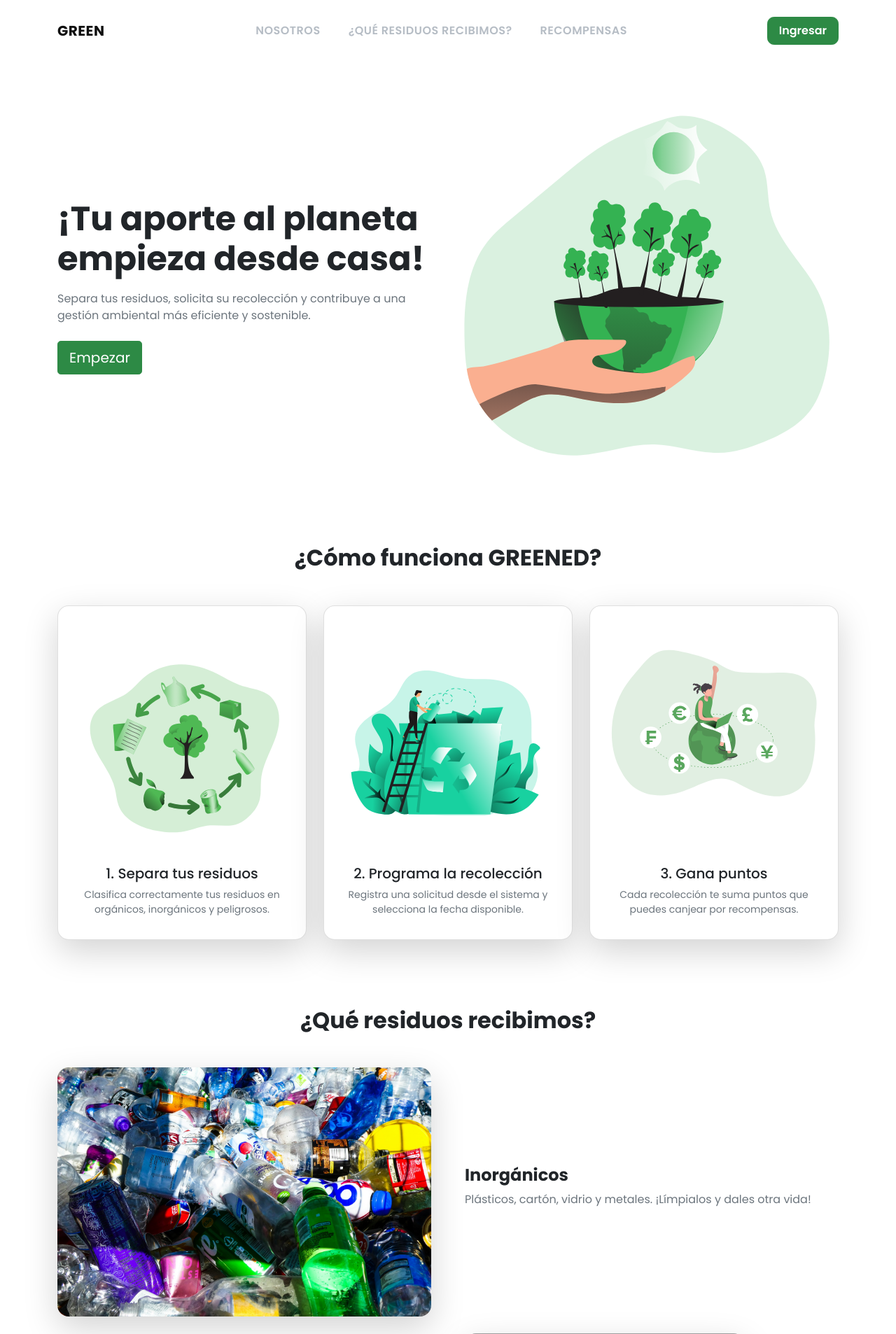
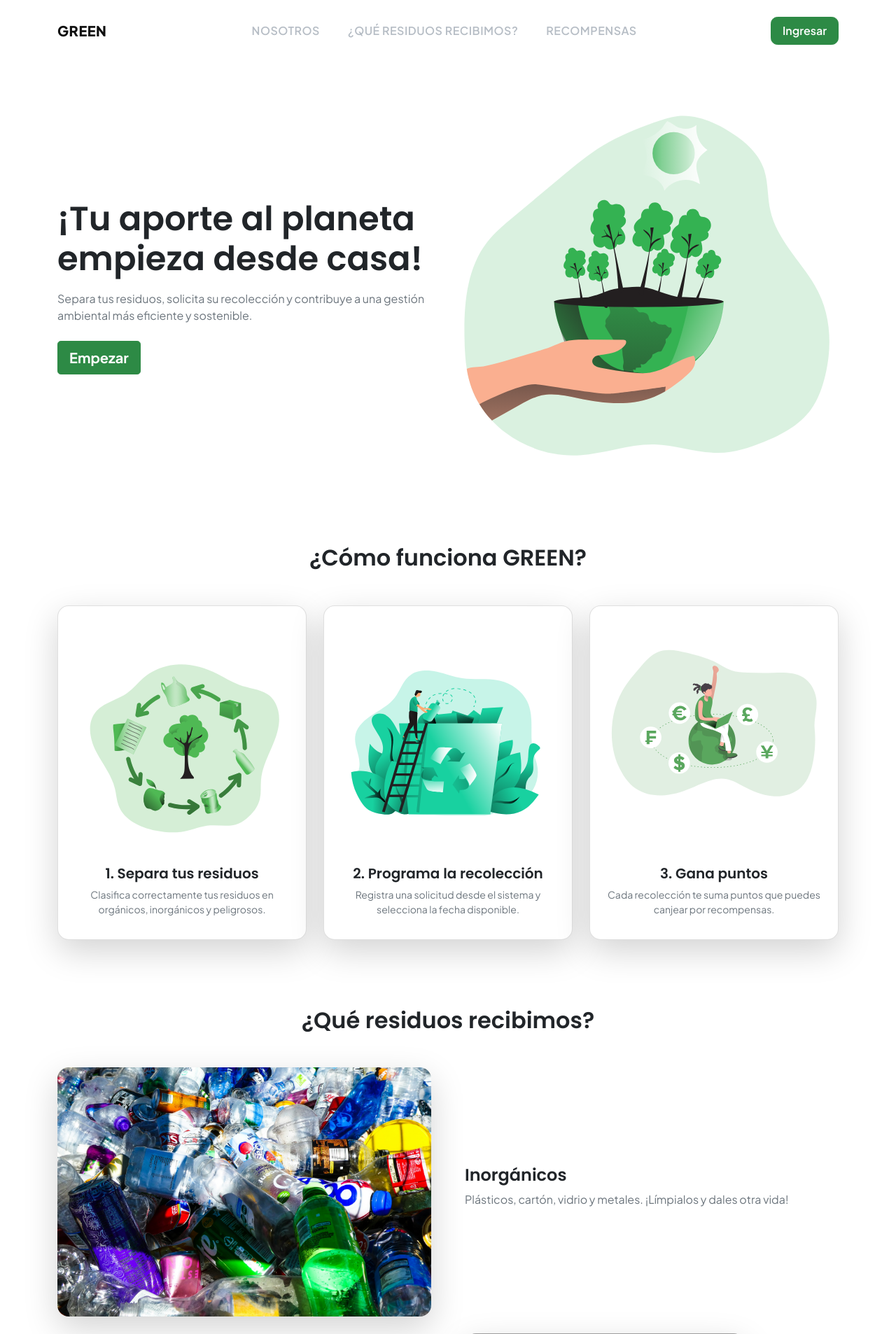
Before and after one commit to JuanRodriguezDV/ProyectoPoli, a Django app: page / in a window 1280 px wide. Shown: the top 1906 px of the page at 70% size. Run offline with Django 5.2, Linux system fonts and the light colour scheme; grey boxes are pictures that could not be loaded.

Commit message:
feat: update typography and styles across templates for improved UI consistency

```diff
--- a/green/core/templates/home.html
+++ b/green/core/templates/home.html
@@ -3,8 +3,8 @@
 {% block content %}
     <!--NAVBAR-->
     <nav class="navbar navbar-expand-lg bg-white sticky-top">
-    <div class="container py-3">
-        <a class="navbar-brand" href="#">GREEN</a>
+    <div class="container py-3 plus-jakarta-sans">
+        <a class="navbar-brand" style="font-weight: 800;" href="#">GREEN</a>
         <button class="navbar-toggler" type="button" data-bs-toggle="collapse" data-bs-target="#nav" aria-controls="nav" aria-expanded="false" aria-label="Abrir menú">
         <span class="navbar-toggler-icon"></span>
         </button>
@@ -18,7 +18,7 @@
 
         {% if usuario_actual %}
         <div class="d-flex align-items-center gap-3">
-            <span class="fw-semibold">Hola, {{ usuario_actual.nombre }}</span>
+            <span style="font-weight: 700;">Hola, {{ usuario_actual.nombre }}</span>
             <button type="button" class="btn btn-icon p-0" data-bs-toggle="modal" data-bs-target="#logoutModal" aria-label="Cerrar sesión">
                 <i class="bi bi-box-arrow-right"></i>
             </button>
@@ -33,12 +33,12 @@
     <section id="nosotros" class="py-5">
         <div class="container">
             <div class="row align-items-center gy-4">
-                <div class="col-lg-6">
-                    <h1 class="display-5 fw-bold">¡Tu aporte al planeta empieza desde casa!</h1>
-                    <p class="mt-3 text-secondary">
+                <div class="col-lg-6 plus-jakarta-sans">
+                    <h1 class="display-5 poppins-medium">¡Tu aporte al planeta empieza desde casa!</h1>
+                    <p class="mt-3 text-secondary plus-jakarta-sans">
                         Separa tus residuos, solicita su recolección y contribuye a una gestión ambiental más eficiente y sostenible.
                     </p>
-                    <a href="{% url 'request-collection' %}" class="btn btn-success btn-lg mt-2">Empezar</a>
+                    <a href="{% url 'request-collection' %}" class="btn btn-success btn-lg mt-2 plus-jakarta-sans" style="font-weight: 700;">Empezar</a>
                 </div>
                 <div class="col-lg-6 text-center">
                     <img src="static/img/svg/hero.svg" class="img-fluid" alt="Ilustración">
@@ -49,14 +49,14 @@
     <!-- CÓMO FUNCIONA -->
     <section class="py-5 bg-white">
         <div class="container">
-            <h2 class="text-center fw-bold mb-5">¿Cómo funciona GREENED?</h2>
+            <h2 class="text-center poppins-medium mb-5">¿Cómo funciona GREEN?</h2>
             <div class="row g-4">
                 <div class="col-md-4">
                     <div class="card h-100 shadow-lg text-center">
                         <img src="static/img/svg/step1.svg" class="card-img-top p-4" alt="">
                         <div class="card-body">
-                            <h5 class="card-title">1. Separa tus residuos</h5>
-                            <p class="text-secondary small">Clasifica correctamente tus residuos en orgánicos, inorgánicos y peligrosos.</p>
+                            <h5 class="card-title poppins-medium">1. Separa tus residuos</h5>
+                            <p class="text-secondary small plus-jakarta-sans">Clasifica correctamente tus residuos en orgánicos, inorgánicos y peligrosos.</p>
                         </div>
                     </div>
                 </div>
@@ -64,8 +64,8 @@
                     <div class="card h-100 shadow-lg text-center">
                         <img src="static/img/svg/step2.svg" class="card-img-top p-4" alt="">
                         <div class="card-body">
-                            <h5 class="card-title">2. Programa la recolección</h5>
-                            <p class="text-secondary small">Registra una solicitud desde el sistema y selecciona la fecha disponible.</p>
+                            <h5 class="card-title poppins-medium">2. Programa la recolección</h5>
+                            <p class="text-secondary small plus-jakarta-sans">Registra una solicitud desde el sistema y selecciona la fecha disponible.</p>
                         </div>
                     </div>
                 </div>
@@ -73,8 +73,8 @@
                     <div class="card h-100 shadow-lg text-center">
                         <img src="static/img/svg/step3.svg" class="card-img-top p-4" alt="">
                         <div class="card-body">
-                            <h5 class="card-title">3. Gana puntos</h5>
-                            <p class="text-secondary small">Cada recolección te suma puntos que puedes canjear por recompensas.</p>
+                            <h5 class="card-title poppins-medium">3. Gana puntos</h5>
+                            <p class="text-secondary small plus-jakarta-sans">Cada recolección te suma puntos que puedes canjear por recompensas.</p>
                         </div>
                     </div>
                 </div>
@@ -84,14 +84,14 @@
     <!-- RESIDUOS -->
     <section id="residuos" class="py-5">
         <div class="container">
-            <h2 class="text-center fw-bold mb-5">¿Qué residuos recibimos?</h2>
+            <h2 class="text-center poppins-medium mb-5">¿Qué residuos recibimos?</h2>
             <div class="row g-5 align-items-center mb-4">
                 <div class="col-md-6">
                     <img src="static/img/inorganicos.jpg" class="img-fluid rounded-4 shadow-lg" alt="">
                 </div>
                 <div class="col-md-6">
-                    <h4 class="fw-bold">Inorgánicos</h4>
-                    <p class="text-secondary">Plásticos, cartón, vidrio y metales. ¡Límpialos y dales otra vida!</p>
+                    <h4 class="poppins-medium">Inorgánicos</h4>
+                    <p class="text-secondary plus-jakarta-sans">Plásticos, cartón, vidrio y metales. ¡Límpialos y dales otra vida!</p>
                 </div>
             </div>
             <div class="row g-5 align-items-center flex-md-row-reverse mb-4">
@@ -99,8 +99,8 @@
                     <img src="static/img/organicos.jpg" class="img-fluid rounded-4 shadow-lg" alt="">
                 </div>
                 <div class="col-md-6">
-                    <h4 class="fw-bold">Orgánicos</h4>
-                    <p class="text-secondary">Residuos de alimentos y vegetales. ¡Van directo al compost!</p>
+                    <h4 class="poppins-medium">Orgánicos</h4>
+                    <p class="text-secondary plus-jakarta-sans">Residuos de alimentos y vegetales. ¡Van directo al compost!</p>
                 </div>
             </div>
             <div class="row g-5 align-items-center">
@@ -108,8 +108,8 @@
                     <img src="static/img/peligrosos.jpg" class="img-fluid rounded-4 shadow-lg" alt="">
                 </div>
                 <div class="col-md-6">
-                    <h4 class="fw-bold">Peligrosos</h4>
-                    <p class="text-secondary">Pilas, aceites y productos tóxicos. ¡Separarlos es vital para el ambiente!</p>
+                    <h4 class="poppins-medium">Peligrosos</h4>
+                    <p class="text-secondary plus-jakarta-sans">Pilas, aceites y productos tóxicos. ¡Separarlos es vital para el ambiente!</p>
                 </div>
             </div>
         </div>
@@ -117,7 +117,7 @@
     <!-- RECOMPENSAS -->
     <section id="recompensas" class="py-5 bg-white">
         <div class="container">
-            <h2 class="text-center fw-bold mb-5">Gana recompensas por tu compromiso</h2>
+            <h2 class="text-center poppins-medium mb-5">Gana recompensas por tu compromiso</h2>
             <p class="text-center text-secondary mb-5">
                 Cada vez que cumplas con una recolección adecuada, acumulas puntos. ¡Cámbialos por beneficios en tiendas o productos sostenibles!
             </p>
@@ -126,8 +126,8 @@
                     <div class="card h-100 shadow-lg text-center">
                         <img src="static/img/svg/reward1.svg" class="card-img-top p-4" alt="">
                         <div class="card-body">
-                            <h6 class="fw-bold">1. Descuentos</h6>
-                            <p class="small text-secondary">Canjea tus puntos por descuentos en productos sostenibles o aliados del sistema.</p>
+                            <h5 class="poppins-medium">1. Descuentos</h5>
+                            <p class="small text-secondary plus-jakarta-sans">Canjea tus puntos por descuentos en productos sostenibles o aliados del sistema.</p>
                         </div>
                     </div>
                 </div>
@@ -135,8 +135,8 @@
                     <div class="card h-100 shadow-lg text-center">
                         <img src="static/img/svg/reward2.svg" class="card-img-top p-4" alt="">
                         <div class="card-body">
-                            <h6 class="fw-bold">2. Accesorios</h6>
-                            <p class="small text-secondary">Redime puntos por botellas, bolsas reutilizables y otros artículos ecológicos.</p>
+                            <h5 class="poppins-medium">2. Accesorios</h5>
+                            <p class="small text-secondary plus-jakarta-sans">Redime puntos por botellas, bolsas reutilizables y otros artículos ecológicos.</p>
                         </div>
                     </div>
                 </div>
@@ -144,8 +144,8 @@
                     <div class="card h-100 shadow-lg text-center">
                         <img src="static/img/svg/reward3.svg" class="card-img-top p-4" alt="">
                         <div class="card-body">
-                            <h6 class="fw-bold">3. Sorteos</h6>
-                            <p class="small text-secondary">Cada recolección válida suma puntos a tu cuenta. ¡Entre más participas, más ganas!</p>
+                            <h5 class="poppins-medium">3. Sorteos</h5>
+                            <p class="small text-secondary plus-jakarta-sans">Cada recolección válida suma puntos a tu cuenta. ¡Entre más participas, más ganas!</p>
                         </div>
                     </div>
                 </div>
@@ -187,13 +187,13 @@
         <div class="modal-dialog modal-dialog-centered">
             <div class="modal-content">
             <div class="modal-header">
-                <h5 id="logoutModalLabel" class="modal-title">Confirmar cierre de sesión</h5>
+                <h5 id="logoutModalLabel" class="modal-title poppins-medium">Confirmar cierre de sesión</h5>
                 <button type="button" class="btn-close" data-bs-dismiss="modal" aria-label="Cerrar"></button>
             </div>
-            <div class="modal-body">
+            <div class="modal-body plus-jakarta-sans">
                 ¿Seguro que quieres cerrar sesión?
             </div>
-            <div class="modal-footer">
+            <div class="modal-footer poppins-medium">
                 <button type="button" class="btn btn-outline-secondary" data-bs-dismiss="modal">Cancelar</button>
                 <form method="post" action="{% url 'logout' %}">
                 {% csrf_token %}
--- a/green/core/templates/layout/base.html
+++ b/green/core/templates/layout/base.html
@@ -9,6 +9,7 @@
     <link rel="preconnect" href="https://fonts.googleapis.com">
     <link rel="preconnect" href="https://fonts.gstatic.com" crossorigin>
     <link href="https://fonts.googleapis.com/css2?family=Poppins:ital,wght@0,100;0,200;0,300;0,400;0,500;0,600;0,700;0,800;0,900;1,100;1,200;1,300;1,400;1,500;1,600;1,700;1,800;1,900&display=swap" rel="stylesheet">
+    <link href="https://fonts.googleapis.com/css2?family=Plus+Jakarta+Sans:ital,wght@0,200..800;1,200..800&display=swap" rel="stylesheet">
     <link rel="stylesheet" href="https://cdn.jsdelivr.net/npm/bootstrap-icons@1.11.3/font/bootstrap-icons.min.css">
     <script src="https://cdn.jsdelivr.net/npm/bootstrap@5.3.3/dist/js/bootstrap.bundle.min.js"></script>
     <title>Green</title>
--- a/green/core/templates/signin.html
+++ b/green/core/templates/signin.html
@@ -5,8 +5,8 @@
     <div class="row login-card w-100" style="max-width: 900px;">
       <!-- Formulario -->
       <div class="col-md-6 p-5">
-        <h2 class="mb-4 text-center">Inicio de sesión</h2>
-        <form method="post" action="signin">
+        <h2 class="mb-4 text-center poppins-medium">Inicio de sesión</h2>
+        <form method="post" action="signin" class="plus-jakarta-sans">
           {% csrf_token %}
           <div class="mb-3 position-relative">
             <label for="email" class="form-label">Correo electrónico</label>
--- a/green/core/templates/signup.html
+++ b/green/core/templates/signup.html
@@ -7,8 +7,8 @@
       <!--Formulario -->
       <div class="col-lg-6">
         <div class="form-section" style="padding: 2rem;">
-          <h2 class="mb-4 text-center">Crea una cuenta</h2>
-          <form method="post" action="{% url 'signup' %}">
+          <h2 class="mb-4 text-center poppins-medium">Crea una cuenta</h2>
+          <form method="post" class="plus-jakarta-sans" action="{% url 'signup' %}">
             {% csrf_token %}
             <div class="row g-3">
               <div class="col-md-6">
@@ -80,7 +80,7 @@
                   <button type="submit" class="btn btn-success">Registrarse</button>
                 </div>
 
-                <div class="col-12 text-center">
+                <div class="col-12 text-center plus-jakarta-sans">
                   <p class="mt-3 mb-0">¿Ya tienes cuenta?
                     <a href="{% url 'signin' %}" class="text-success fw-bold">Inicia sesión</a>
                   </p>
--- a/green/static/css/styles.css
+++ b/green/static/css/styles.css
@@ -1,5 +1,14 @@
-* {
-  font-family: 'Poppins', sans-serif;
+.plus-jakarta-sans {
+  font-family: "Plus Jakarta Sans", sans-serif;
+  font-optical-sizing: auto;
+  font-weight: 400;
+  font-style: normal;
+}
+
+.poppins-medium {
+  font-family: "Poppins", sans-serif;
+  font-weight: 600;
+  font-style: normal;
 }
 
 .btn-success {
```
Also changed, not shown: green/db.sqlite3.
